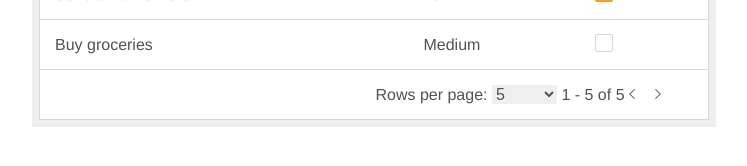
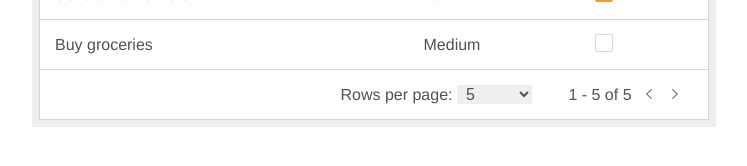
Before and after one commit to ui-d/table_pagination, a Vue app: page /#/ in a window 1280 px wide. Shown: the part 426-592 px from the top of the page, without its empty margins (266-1013 px from the left). Built offline with nearby package versions, Linux system fonts and the light colour scheme.

Commit message:
css changes

```diff
--- a/src/components/HelloWorld.vue
+++ b/src/components/HelloWorld.vue
@@ -280,7 +280,7 @@
   .app__table-control {
     text-align: right;
     td {
-      padding-right: 47px;
+      padding-right: 30px;
     }
   }
 
@@ -288,7 +288,9 @@
     border: none;
     color: $hole-dark;
     font-size: 1rem;
-    width: 65px;
+    width: 75px;
+    margin-right: 32px;
+    padding-left: 5px;
   }
 
   input[type=checkbox] {
@@ -302,6 +304,7 @@
     border-radius: 2px;
     border: 1px solid $middle-gray;
     cursor: pointer;
+    transition: background .3s;
   }
 
   input[type="checkbox"]:checked+label {
@@ -313,6 +316,7 @@
     cursor: pointer;
     position: relative;
     border: 1px solid $sweet-orange;
+    transition: background .3s;
   }
 
   input[type="checkbox"]:checked+label:after {
@@ -325,6 +329,7 @@
 
 .ion-ios-arrow-left {
   padding-right: 20px;
+  padding-left: 10px;
 }
 
 .ion-ios-arrow-left, .ion-ios-arrow-right {
```
